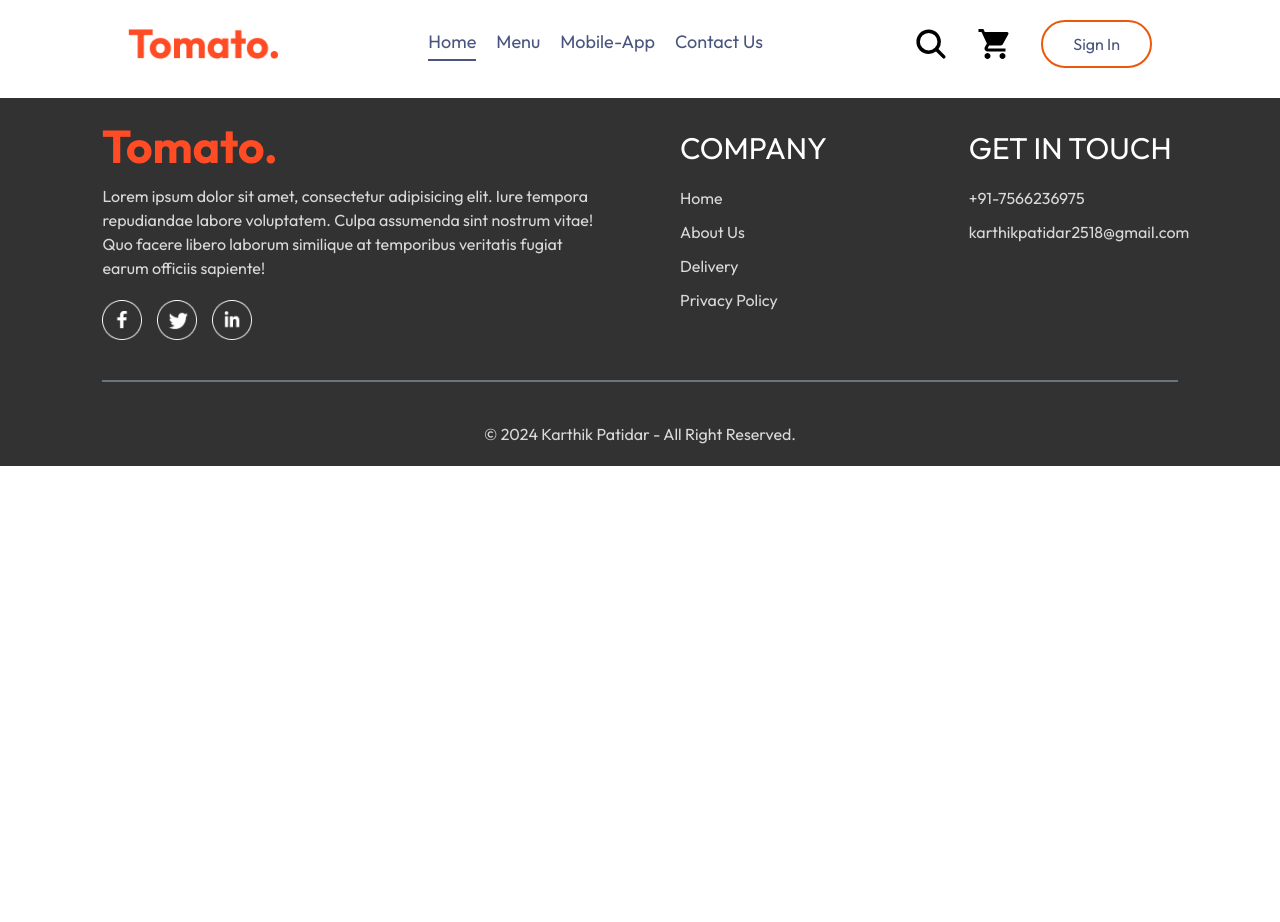
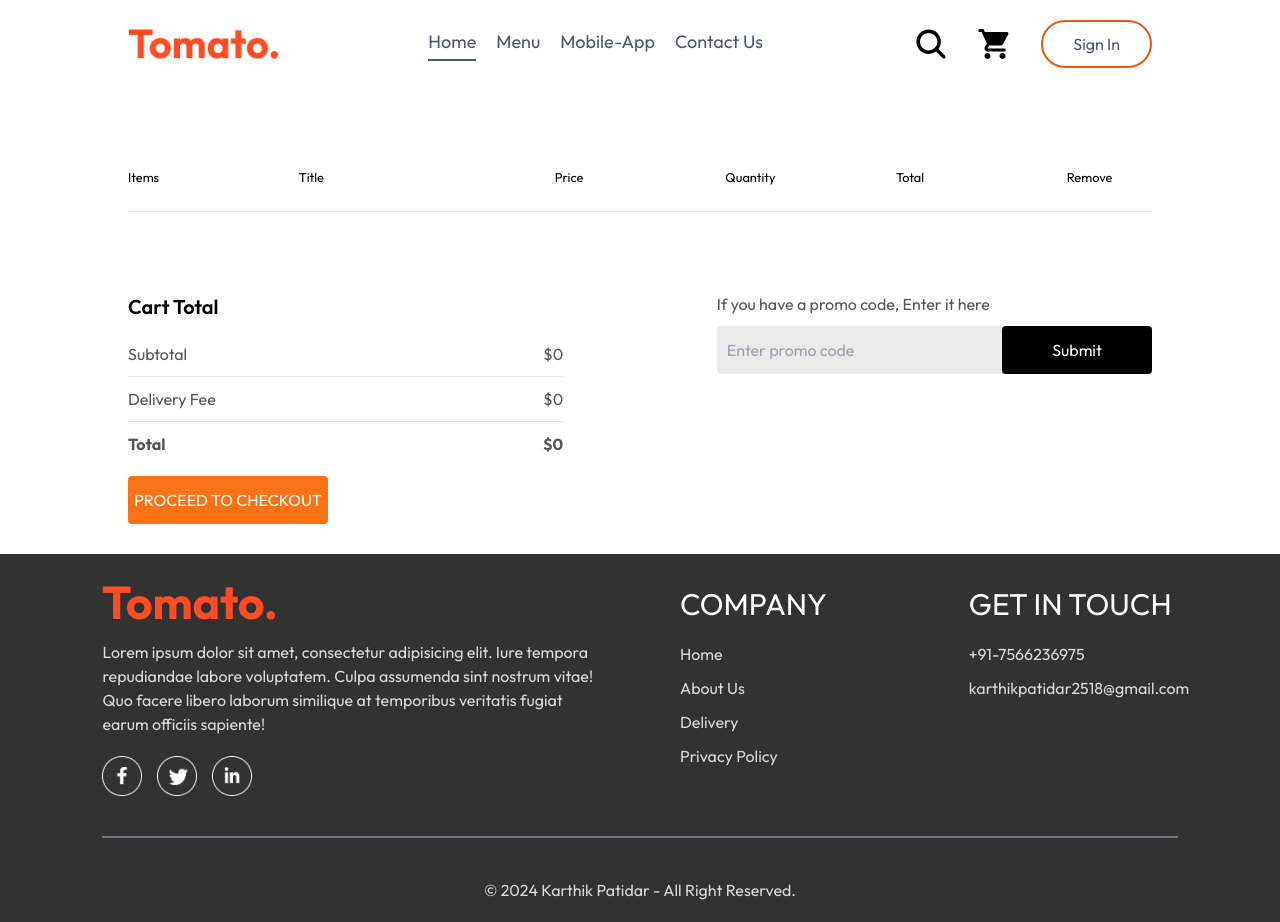
Before and after one commit to karthiksk2518/Food-Ordering, a React (Vite) app in the folder frontend/: page /cart in a window 1280 px wide. Before the commit the page ends 800 px from the top, so only its background shows below. Built offline with nearby package versions, Linux system fonts and the light colour scheme.

Commit message:
cart completed

```diff
--- a/frontend/src/Context/StoreContext.jsx
+++ b/frontend/src/Context/StoreContext.jsx
@@ -1,4 +1,4 @@
-import { createContext, useEffect, useState } from "react";
+import { createContext, useState } from "react";
 import { food_list } from "../assets/assets";
 import { PropTypes } from 'prop-types';
 
@@ -21,16 +21,24 @@ const StoreContextProvider = (props) => {
         setCartItems((prev) => ({ ...prev, [itemId]: prev[itemId] - 1 }));
     }
 
-    useEffect(() => {
-        console.log(cartItems);
-    }, [cartItems])
+    const getTotalCartAmount = () => {
+        let total = 0;
+        for (const item in cartItems) {
+            if(cartItems[item] > 0) {
+                let itemInfo = food_list.find((product) => product._id === item);
+                total += itemInfo.price * cartItems[item];
+            }
+        }
+        return total;
+    }
 
     const contextValue = {
         food_list,
         cartItems,
         setCartItems,
         addToCart,
-        removeFromCart
+        removeFromCart,
+        getTotalCartAmount
     }
 
     return (
--- a/frontend/src/components/Navbar.jsx
+++ b/frontend/src/components/Navbar.jsx
@@ -10,7 +10,7 @@ const Navbar = ({setShowLogin}) => {
 
     return (
         <div className="pt-5 w-[100%] flex justify-between items-center navbar">
-            <img src={assets.logo} alt="" className="w-[120px] md:w-[140px] lg:w-[150px] navbar-logo" />
+            <Link to="/"><img src={assets.logo} alt="" className="w-[120px] md:w-[140px] lg:w-[150px] navbar-logo" /></Link>
             <ul className="hidden md:flex list-none md:gap-3 lg:gap-5 text-[#49557e] sm:text-[16px] md:text-[18px]">
                 <Link to="/" onClick={() => setMenu("home")} className={`${menu === 'home' ? 'pb-1 border-b-2 border-[#49557e]' : ''} cursor-pointer`}>
                     Home
@@ -27,7 +27,7 @@ const Navbar = ({setShowLogin}) => {
             </ul>
             <div className="flex items-center gap-4 sm:gap-4 md:gap-7">
                 <IoSearch className='text-2xl md:text-3xl lg:text-4xl' />
-                <MdShoppingCart className='text-2xl md:text-3xl lg:text-4xl' />
+                <Link to='/cart'><MdShoppingCart className='text-2xl md:text-3xl lg:text-4xl' /></Link>
                 <button
                     className='bg-transparent text-[14px] md:text-[16px] text-[#49557e] border-2 border-orange-600
                     p-[7px_20px] md:p-[8px_25px] lg:p-[10px_30px] rounded-[40px] cursor-pointer hover:bg-orange-600 hover:text-white transition-all duration-500'
--- a/frontend/src/pages/Cart.jsx
+++ b/frontend/src/pages/Cart.jsx
@@ -1,8 +1,92 @@
+import { useContext } from "react";
+import { StoreContext } from "../Context/StoreContext";
+import { MdDeleteForever } from "react-icons/md";
+import { useNavigate } from "react-router-dom";
+import toast from 'react-hot-toast';
 
 const Cart = () => {
+
+    const { cartItems, food_list, removeFromCart, getTotalCartAmount } = useContext(StoreContext);
+    const navigate = useNavigate();
+
     return (
-        <div>
-
+        <div className="cart mt-[100px]">
+            <div className="cart-items">
+                <div className="grid grid-cols-custom items-center" style={{ fontSize: 'max(1vw, 12px)' }}>
+                    <p>Items</p>
+                    <p>Title</p>
+                    <p>Price</p>
+                    <p>Quantity</p>
+                    <p>Total</p>
+                    <p>Remove</p>
+                </div>
+                <br />
+                <hr />
+                {
+                    food_list.map((item, index) => {
+                        if (cartItems[item._id] > 0) {
+                            return (
+                                <div key={index}>
+                                    <div className="cart-items-item m-[10px_0px] text-black grid grid-cols-custom items-center"
+                                        style={{ fontSize: 'max(1vw, 12px)' }}
+                                    >
+                                        <img src={item.image} alt=""
+                                            className="w-[50px] h-[50px] object-cover rounded-full"
+                                        />
+                                        <p>{item.name}</p>
+                                        <p>${item.price}</p>
+                                        <p>{cartItems[item._id]}</p>
+                                        <p>${item.price * cartItems[item._id]}</p>
+                                        <MdDeleteForever onClick={() => removeFromCart(item._id)} className="cursor-pointer" />
+                                    </div>
+                                    <hr />
+                                </div>
+                            )
+                        }
+                    })
+                }
+            </div>
+            <div className="cart-bottom mt-[80px] flex flex-col-reverse sm:flex-row justify-between" style={{ gap: 'max(12vw,20px)' }}>
+                <div className="cart-total flex flex-1 flex-col gap-5">
+                    <h2 className="text-[20px] font-semibold">Cart Total</h2>
+                    <div>
+                        <div className="cart-total-details flex justify-between text-[#555]">
+                            <p>Subtotal</p>
+                            <p>${getTotalCartAmount()}</p>
+                        </div>
+                        <hr className="m-[10px_0px]" />
+                        <div className="cart-total-details flex justify-between text-[#555]">
+                            <p>Delivery Fee</p>
+                            <p>${getTotalCartAmount() === 0 ? 0 : 2}</p>
+                        </div>
+                        <hr className="m-[10px_0px]" />
+                        <div className="cart-total-details flex justify-between text-[#555]">
+                            <b>Total</b>
+                            <b>${getTotalCartAmount() === 0 ? 0 : getTotalCartAmount() + 2}</b>
+                        </div>
+                    </div>
+                    <button
+                        className="border-none text-white bg-orange-500 p-[12px_0px] rounded-[4px] cursor-pointer"
+                        style={{ width: 'max(15vw, 200px)' }}
+                        onClick={getTotalCartAmount() === 0 ? () => {toast.error("Add Item Into Cart")} : () => navigate('/order')}
+                    >
+                        PROCEED TO CHECKOUT
+                    </button>
+                </div>
+                <div className="cart-promocode flex-1 justify-start">
+                    <div>
+                        <p className="text-[#555]">If you have a promo code, Enter it here</p>
+                        <div className="cart-promocode-input mt-2.5 flex justify-between items-center bg-[#eaeaea] rounded-[4px]">
+                            <input
+                                type="text"
+                                placeholder="Enter promo code"
+                                className="bg-transparent border-none outline-none pl-2.5"
+                            />
+                            <button className="p-[12px_5px] bg-black border-none text-white rounded-[4px]" style={{ width: 'max(10vw, 150px)' }}>Submit</button>
+                        </div>
+                    </div>
+                </div>
+            </div>
         </div>
     )
 }
--- a/frontend/tailwind.config.js
+++ b/frontend/tailwind.config.js
@@ -16,6 +16,9 @@ export default {
       fontSize: {
         'responsive': 'max(1.4vw, 16px)',
       },
+      gridTemplateColumns: {
+        'custom': '1fr 1.5fr 1fr 1fr 1fr 0.5fr',
+      },
     },
   },
   plugins: [],
```
